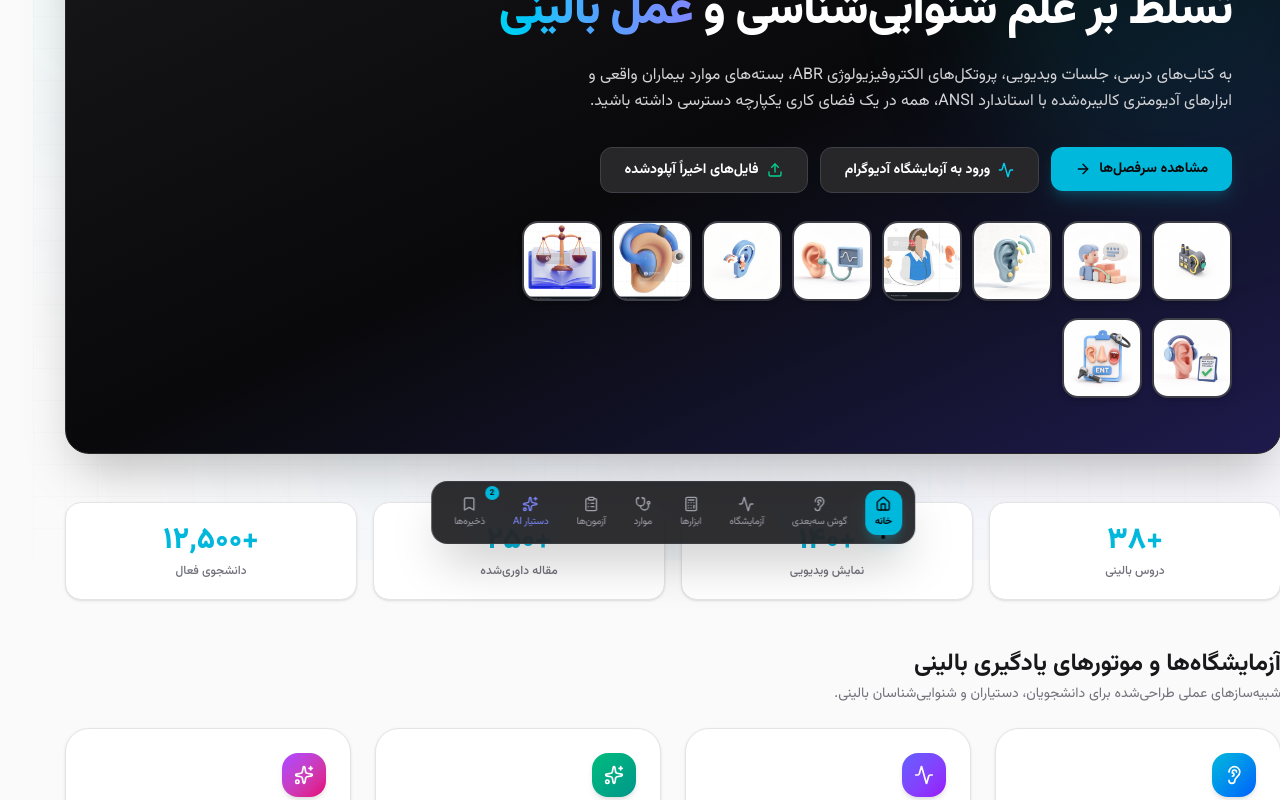
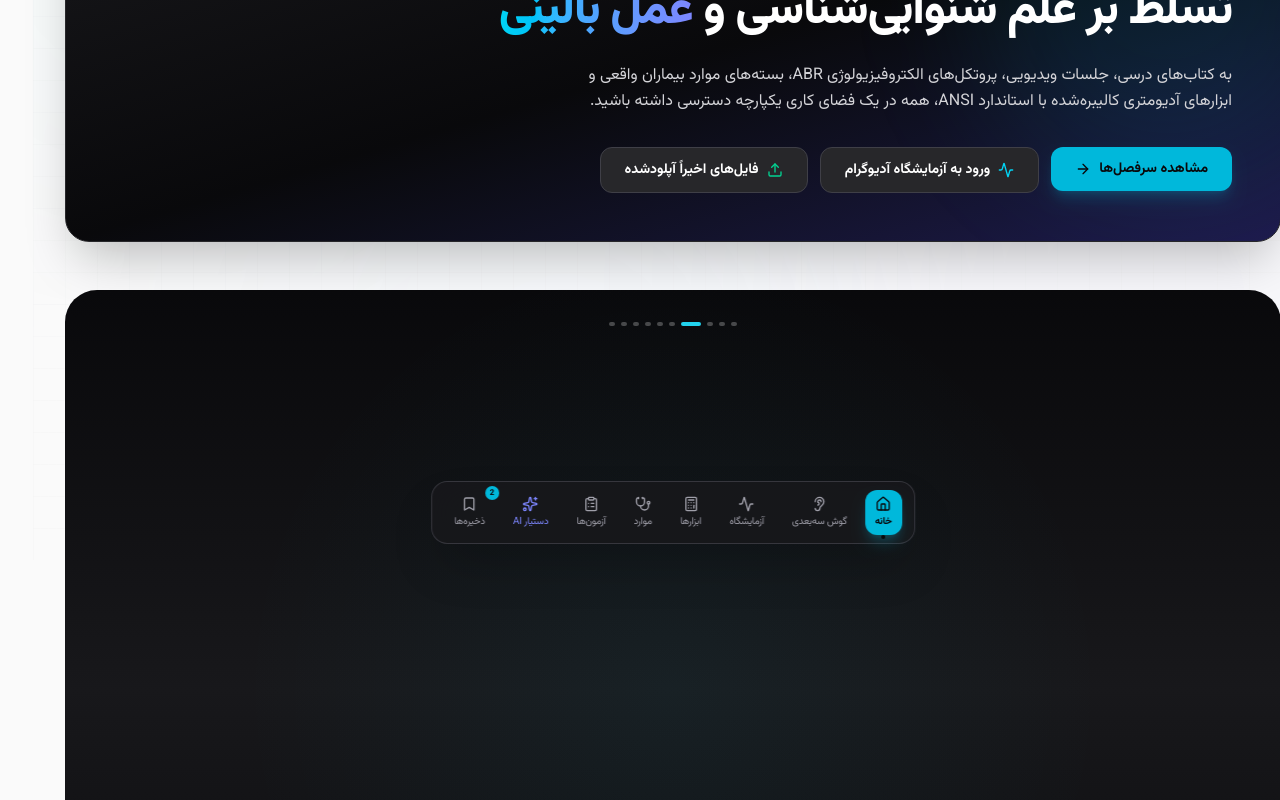
Before and after one commit to mobinahmadikya80-wq/auralis, a React (Vite) app: page / in a window 1280 px wide. Shown: the part 240-1040 px from the top of the page. Built offline with nearby package versions, Linux system fonts and the light colour scheme.

Commit message:
افزودن بخش اسکرول‌استوری‌تلینگ سبک Awwwards برای معرفی درس‌ها در صفحه اصلی

```diff
--- /dev/null
+++ b/src/components/motion/CourseScrollShowcase.tsx
@@ -0,0 +1,184 @@
+import React, { useEffect, useRef, useState } from 'react';
+import { motion, useScroll, useTransform, MotionValue } from 'motion/react';
+import { ArrowLeft, SkipForward } from 'lucide-react';
+import { CourseFrontmatter } from '../../content/loader';
+import { assetUrl } from '../../utils/assetPath';
+
+interface CourseScrollShowcaseProps {
+  courses: (CourseFrontmatter & { id: string })[];
+  onNavigateToCourse: (courseId: string) => void;
+  onSkip: () => void;
+}
+
+function useReducedMotion(): boolean {
+  const [reduced, setReduced] = useState(false);
+  useEffect(() => {
+    const mq = window.matchMedia('(prefers-reduced-motion: reduce)');
+    setReduced(mq.matches);
+    const handler = (e: MediaQueryListEvent) => setReduced(e.matches);
+    mq.addEventListener('change', handler);
+    return () => mq.removeEventListener('change', handler);
+  }, []);
+  return reduced;
+}
+
+/** One course "slide" — fades/slides in as scroll progress enters its slice, out as it leaves. */
+const ShowcaseSlide: React.FC<{
+  course: CourseFrontmatter & { id: string };
+  index: number;
+  total: number;
+  progress: MotionValue<number>;
+  onOpen: () => void;
+}> = ({ course, index, total, progress, onOpen }) => {
+  const slice = 1 / total;
+  const start = index * slice;
+  const mid = start + slice * 0.5;
+  const end = start + slice;
+  // small settle windows so consecutive slides don't overlap harshly
+  const inEnd = start + slice * 0.28;
+  const outStart = end - slice * 0.28;
+
+  const opacity = useTransform(progress, [start, inEnd, outStart, end], [0, 1, 1, 0]);
+  const y = useTransform(progress, [start, inEnd, outStart, end], [40, 0, 0, -40]);
+  const iconScale = useTransform(progress, [start, mid, end], [0.85, 1, 0.85]);
+  const iconRotate = useTransform(progress, [start, end], [-6, 6]);
+
+  return (
+    <motion.div
+      style={{ opacity, y }}
+      className="absolute inset-0 flex items-center justify-center px-6 sm:px-10"
+    >
+      <button
+        onClick={onOpen}
+        dir="auto"
+        className="w-full max-w-3xl flex flex-col sm:flex-row items-center gap-6 sm:gap-10 text-right group cursor-pointer"
+      >
+        <motion.span
+          style={{ scale: iconScale, rotate: iconRotate }}
+          className="shrink-0 w-28 h-28 sm:w-36 sm:h-36 rounded-[2rem] overflow-hidden border-2 border-cyan-400/40 shadow-[0_0_40px_rgba(34,211,238,0.15)] group-hover:border-cyan-400 transition-colors"
+        >
+          {course.icon && (
+            <img src={assetUrl(course.icon)} alt="" className="w-full h-full object-cover" />
+          )}
+        </motion.span>
+
+        <div className="space-y-2 sm:space-y-3 text-center sm:text-right">
+          <span className="inline-block px-3 py-1 rounded-full text-[10px] sm:text-xs font-mono font-bold text-cyan-400 bg-cyan-500/10 border border-cyan-500/25">
+            {course.category}
+          </span>
+          <h3 className="text-xl sm:text-3xl font-extrabold text-white font-display leading-snug">
+            {course.title}
+          </h3>
+          <p className="text-xs sm:text-sm text-zinc-400 leading-relaxed line-clamp-2 max-w-md mx-auto sm:mx-0">
+            {course.description}
+          </p>
+          <span className="inline-flex items-center gap-1.5 text-cyan-400 text-xs font-bold group-hover:gap-2.5 transition-all">
+            <span>مشاهده سرفصل درس</span>
+            <ArrowLeft className="w-3.5 h-3.5" />
+          </span>
+        </div>
+      </button>
+    </motion.div>
+  );
+};
+
+export const CourseScrollShowcase: React.FC<CourseScrollShowcaseProps> = ({
+  courses,
+  onNavigateToCourse,
+  onSkip,
+}) => {
+  const sectionRef = useRef<HTMLDivElement>(null);
+  const prefersReduced = useReducedMotion();
+  const { scrollYProgress } = useScroll({
+    target: sectionRef,
+    offset: ['start start', 'end end'],
+  });
+
+  const activeIndex = useTransform(scrollYProgress, (p) =>
+    Math.max(0, Math.min(courses.length - 1, Math.floor(p * courses.length))),
+  );
+  const [activeIdx, setActiveIdx] = useState(0);
+  useEffect(() => {
+    const unsub = activeIndex.on('change', (v) => setActiveIdx(v));
+    return () => unsub();
+  }, [activeIndex]);
+
+  // --- Reduced-motion / no-JS-scroll-hijack fallback: plain static grid ---
+  if (prefersReduced) {
+    return (
+      <div className="space-y-4">
+        <div className="flex items-center justify-between">
+          <h2 className="text-lg font-bold text-zinc-900 dark:text-white font-display">دروس بالینی</h2>
+          <button onClick={onSkip} className="text-xs font-bold text-cyan-500 hover:text-cyan-400">
+            مشاهده همه سرفصل‌ها ←
+          </button>
+        </div>
+        <div className="grid grid-cols-2 sm:grid-cols-5 gap-3">
+          {courses.map((c) => (
+            <button
+              key={c.id}
+              onClick={() => onNavigateToCourse(c.id)}
+              className="flex flex-col items-center gap-2 p-3 rounded-2xl border border-zinc-200 dark:border-zinc-800 hover:border-cyan-400 transition-colors"
+            >
+              {c.icon && (
+                <img src={assetUrl(c.icon)} alt="" className="w-14 h-14 rounded-xl object-cover" />
+              )}
+              <span dir="auto" className="text-[11px] text-center text-zinc-600 dark:text-zinc-300 line-clamp-2">
+                {c.title}
+              </span>
+            </button>
+          ))}
+        </div>
+      </div>
+    );
+  }
+
+  return (
+    <div
+      ref={sectionRef}
+      className="relative"
+      style={{ height: `${courses.length * 100}vh` }}
+    >
+      {/* Skip button — always visible/reachable for the whole duration of this section */}
+      <button
+        onClick={onSkip}
+        className="fixed z-30 bottom-6 sm:bottom-10 left-1/2 -translate-x-1/2 sm:left-auto sm:right-8 sm:translate-x-0 flex items-center gap-2 px-4 py-2.5 rounded-full bg-white/10 hover:bg-white/20 backdrop-blur-md text-white text-xs font-bold border border-white/20 shadow-lg transition-all"
+      >
+        <SkipForward className="w-3.5 h-3.5" />
+        <span>رد کردن و مشاهده مستقیم سرفصل‌ها</span>
+      </button>
+
+      <div className="sticky top-0 h-screen w-full overflow-hidden bg-gradient-to-b from-zinc-950 via-zinc-900 to-zinc-950 rounded-[2rem]">
+        {/* decorative ambient glow */}
+        <div className="absolute inset-0 pointer-events-none opacity-40" style={{
+          background: 'radial-gradient(circle at 50% 50%, rgba(34,211,238,0.12), transparent 60%)'
+        }} />
+
+        {/* progress dots */}
+        <div className="absolute top-6 sm:top-8 left-1/2 -translate-x-1/2 flex items-center gap-1.5 z-20">
+          {courses.map((_, i) => (
+            <span
+              key={i}
+              className="h-1 rounded-full transition-all duration-300"
+              style={{
+                width: i === activeIdx ? '20px' : '6px',
+                backgroundColor: i === activeIdx ? '#22d3ee' : 'rgba(255,255,255,0.25)',
+              }}
+            />
+          ))}
+        </div>
+
+        {courses.map((course, i) => (
+          <ShowcaseSlide
+            key={course.id}
+            course={course}
+            index={i}
+            total={courses.length}
+            progress={scrollYProgress}
+            onOpen={() => onNavigateToCourse(course.id)}
+          />
+        ))}
+      </div>
+    </div>
+  );
+};
--- a/src/components/pages/HomePage.tsx
+++ b/src/components/pages/HomePage.tsx
@@ -23,6 +23,7 @@ import { TiltCard } from '../motion/TiltCard';
 import { Magnetic } from '../motion/Magnetic';
 import { getCourses } from '../../content/loader';
 import { assetUrl } from '../../utils/assetPath';
+import { CourseScrollShowcase } from '../motion/CourseScrollShowcase';
 
 interface HomePageProps {
   onNavigate: (tab: string) => void;
@@ -122,34 +123,21 @@ export const HomePage: React.FC<HomePageProps> = ({ onNavigate, onSelectResource
                 </button>
               </Magnetic>
             </div>
-
-            {/* Direct course-icon shortcuts */}
-            {coursesWithIcons.length > 0 && (
-              <div className="flex flex-wrap items-center gap-2.5 pt-1">
-                {coursesWithIcons.map((course) => (
-                  <Magnetic key={course.id} strength={0.2}>
-                    <button
-                      onClick={() => onNavigateToCourse(course.id)}
-                      title={course.title}
-                      aria-label={course.title}
-                      className="w-16 h-16 sm:w-20 sm:h-20 rounded-2xl overflow-hidden border-2 border-zinc-700 hover:border-cyan-400 hover:scale-110 transition-all shadow-md cursor-pointer"
-                    >
-                      <img
-                        src={assetUrl(course.icon)}
-                        alt={course.title}
-                        className="w-full h-full object-cover"
-                      />
-                    </button>
-                  </Magnetic>
-                ))}
-              </div>
-            )}
           </div>
 
           {/* Decorative ambient orb */}
           <div className="absolute top-0 right-0 -mr-20 -mt-20 w-96 h-96 rounded-full bg-cyan-500/10 blur-3xl pointer-events-none" />
         </section>
       </ScrollReveal>
+
+      {/* Course Scroll Showcase — Awwwards-style pinned scrollytelling */}
+      {coursesWithIcons.length > 0 && (
+        <CourseScrollShowcase
+          courses={coursesWithIcons}
+          onNavigateToCourse={onNavigateToCourse}
+          onSkip={() => onNavigate('courses')}
+        />
+      )}
 
       {/* Stats Counter Bar */}
       <ScrollReveal direction="up" delay={0.1}>
```
